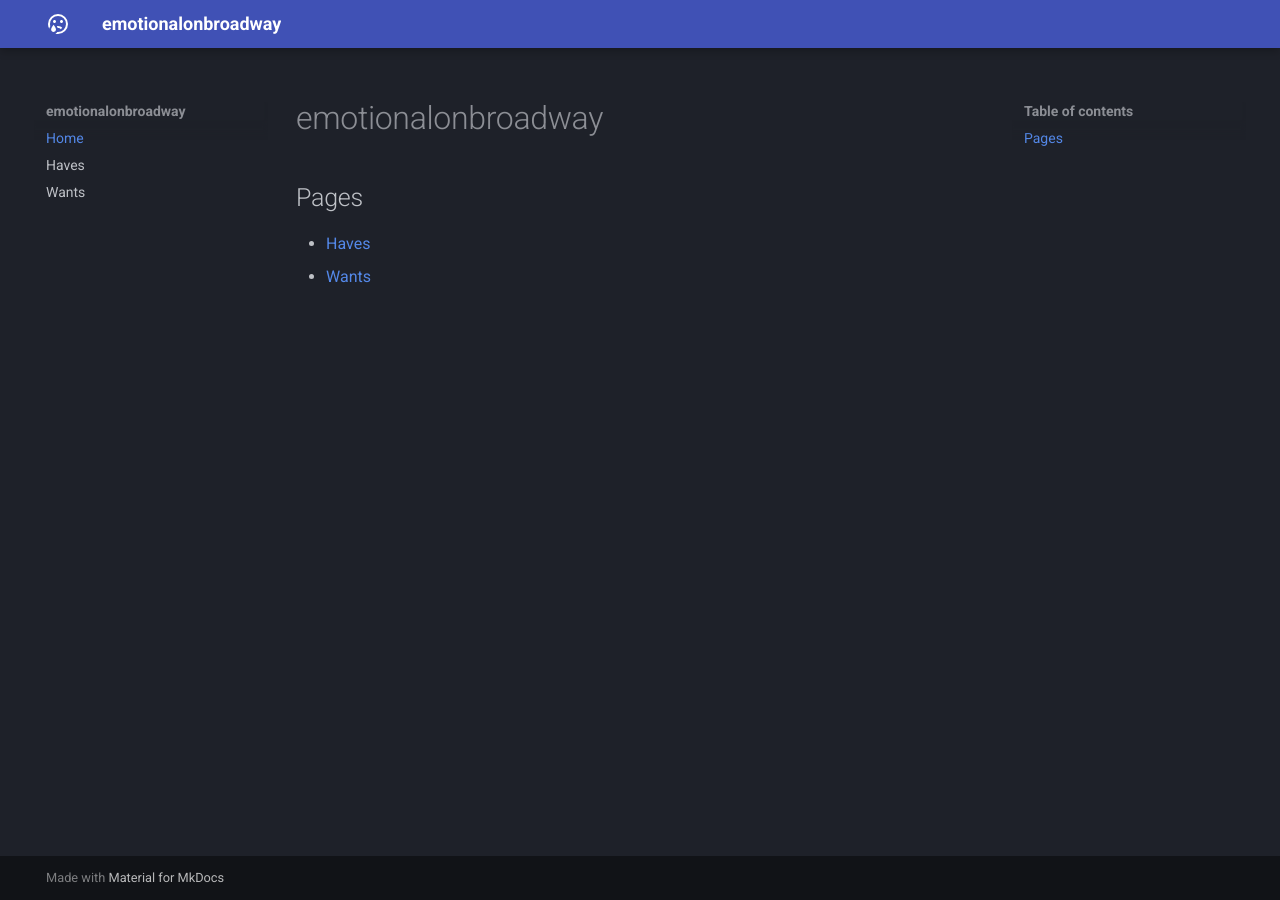
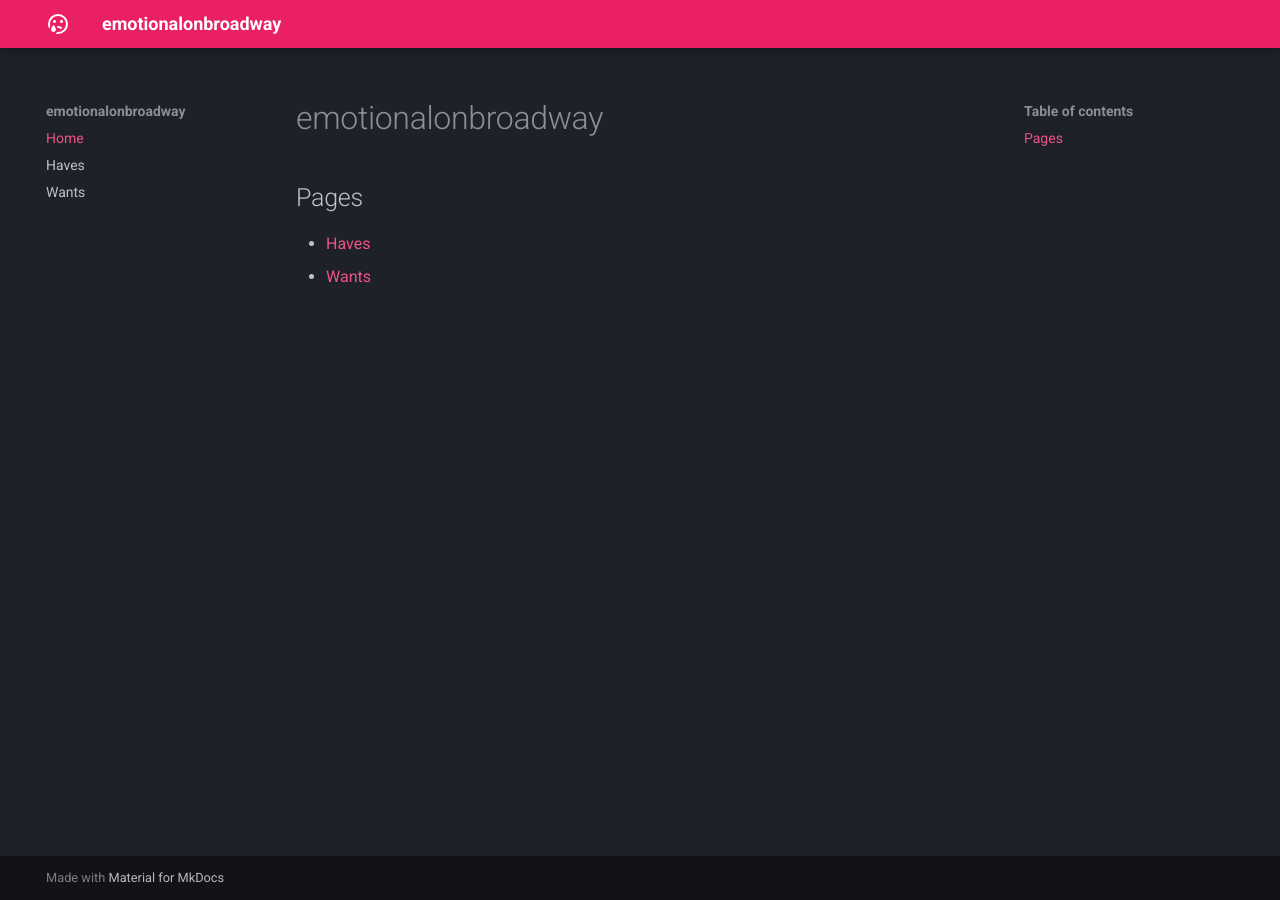
Before and after one commit to emotionalonbroadway/emotionalonbroadway.github.io, an MkDocs documentation site: the page built from docs/index.md, in a window 1280 px wide. Built offline with MkDocs 1.6.1 and Material for MkDocs 9.7.7, drawn with Linux system fonts in a browser that asks for light colours.

Commit message:
docs: use pink

```diff
--- a/mkdocs.yml
+++ b/mkdocs.yml
@@ -4,6 +4,7 @@ theme:
   name: material
   palette:
     scheme: slate
+    primary: pink
   icon:
     logo: material/emoticon-cry-outline
 nav:
```
